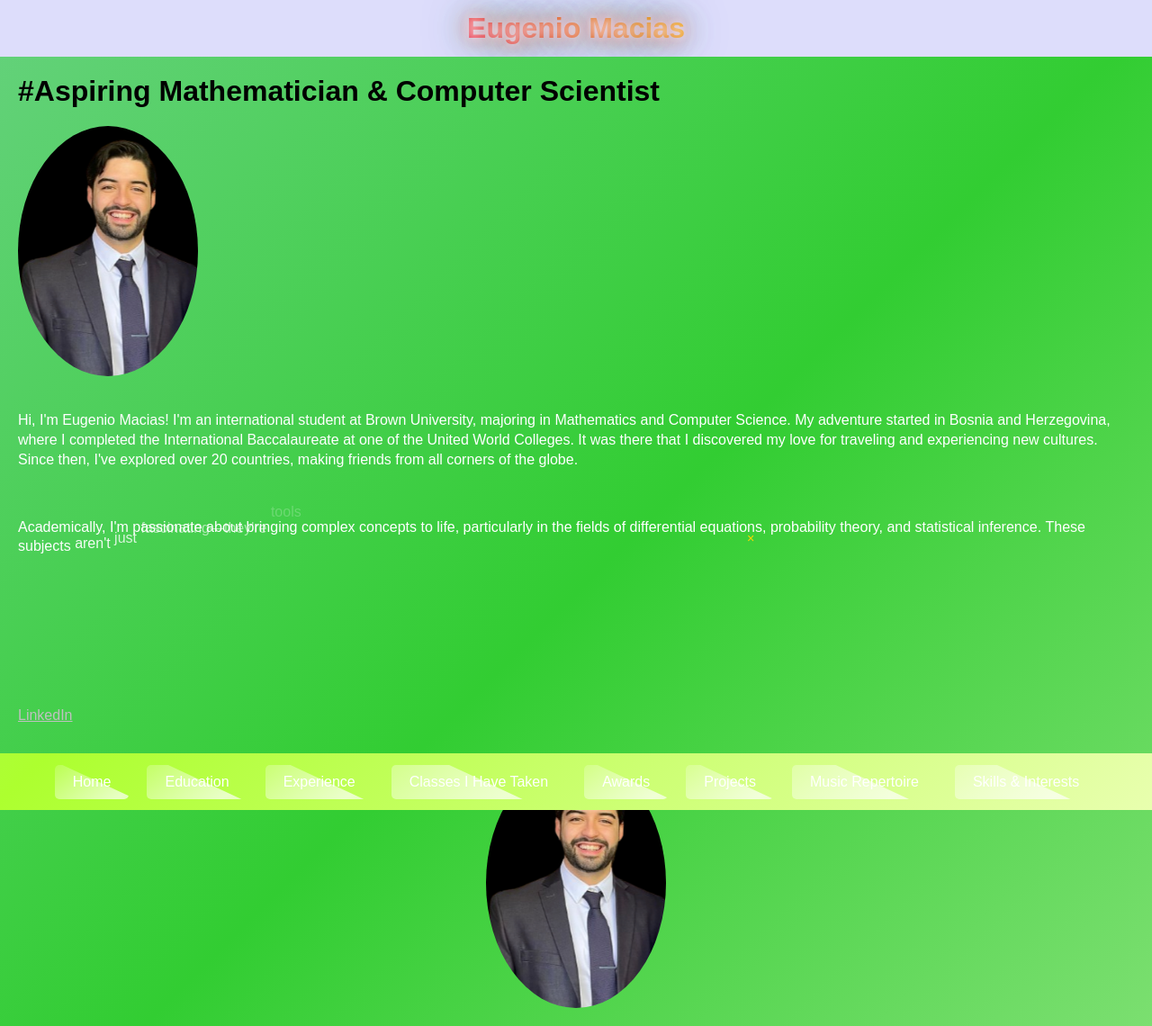
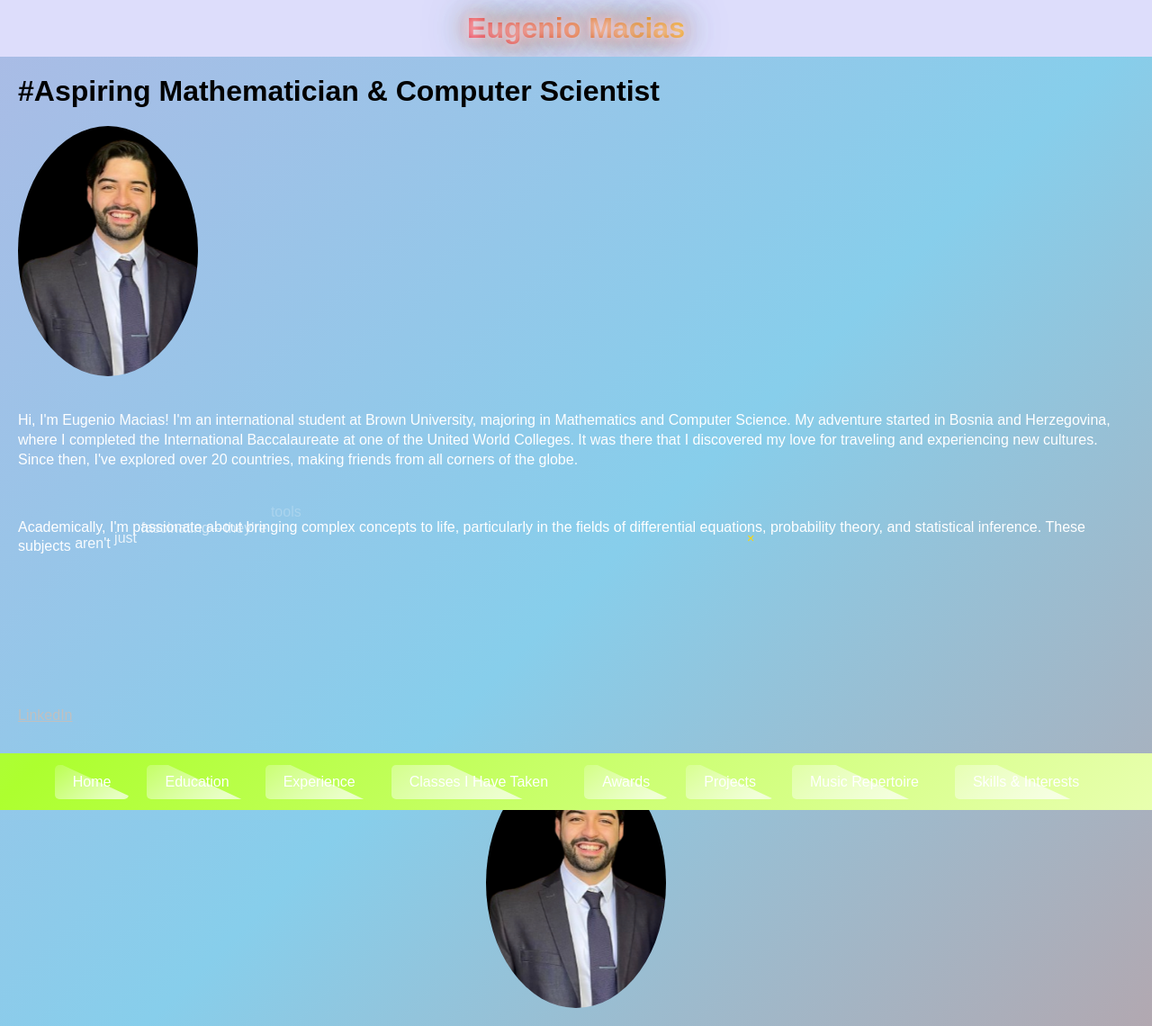
Before and after one commit to xXElGenio0203Xx/eugenio-macias.github.io, a Jekyll site: the page built from index.md, in a window 1280 px wide. Shown: the whole page at 90% size. Built offline with Jekyll 4.4.1, drawn with Linux system fonts in a browser that asks for light colours; some web fonts are replaced.

Commit message:
Update style.css

```diff
--- a/assets/css/style.css
+++ b/assets/css/style.css
@@ -114,7 +114,7 @@ main {
     padding: 20px;
     min-height: calc(100% - 14%); /* Adjust to fill screen without footer */
     width: 100%;
-    background: linear-gradient(-45deg, #FFFFE0, #32CD32, #ADD8E6, #FF6347); /* Light yellow, light green, light blue, light red */
+    background: linear-gradient(-45deg, #FF6347 , #87CEEB, #DDA0DD, #98FB98); /* Light yellow, light green, light blue, light red */
     background-size: 400% 400%;
     animation: gradient 15s ease infinite;
     backdrop-filter: blur(8px);
```
